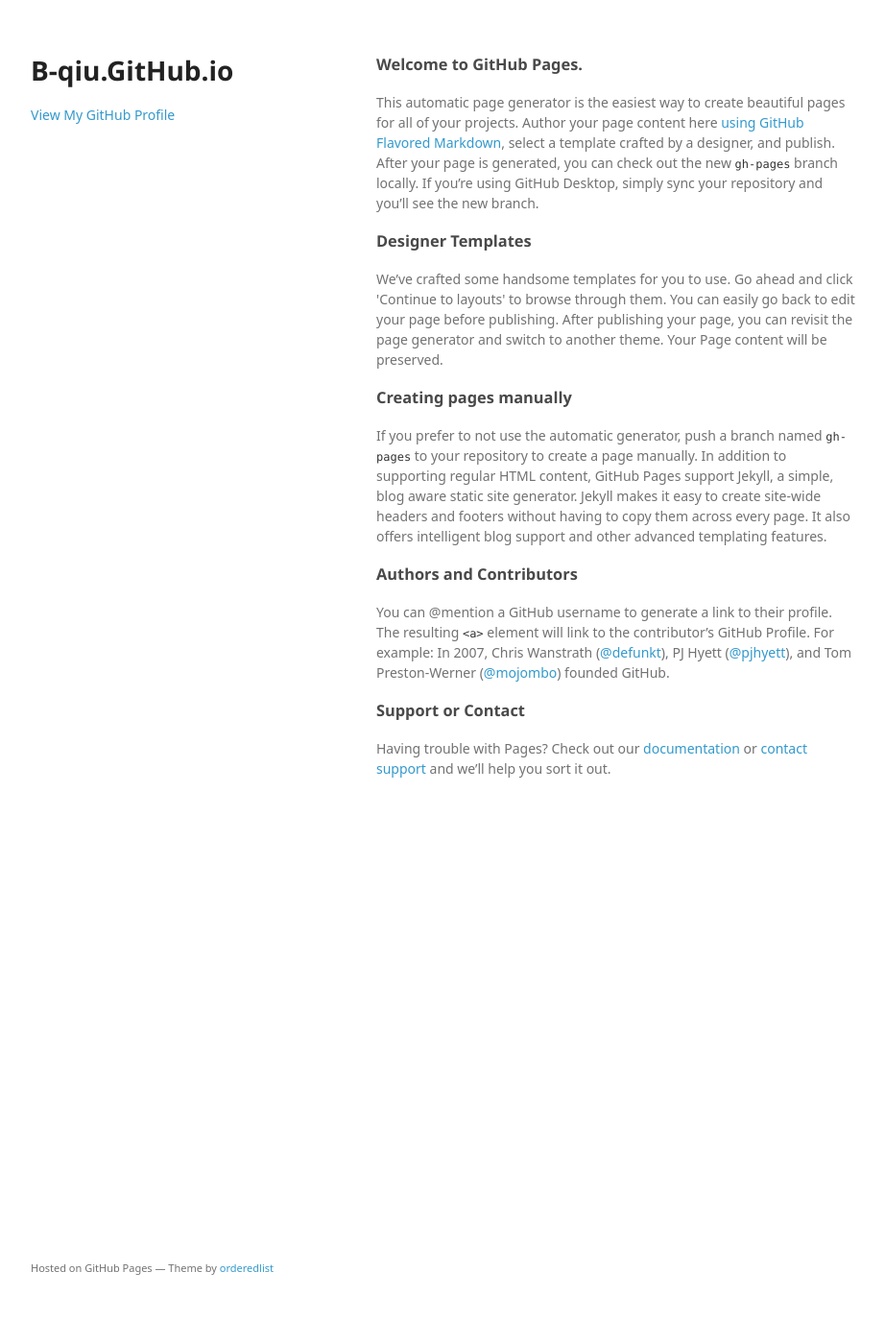
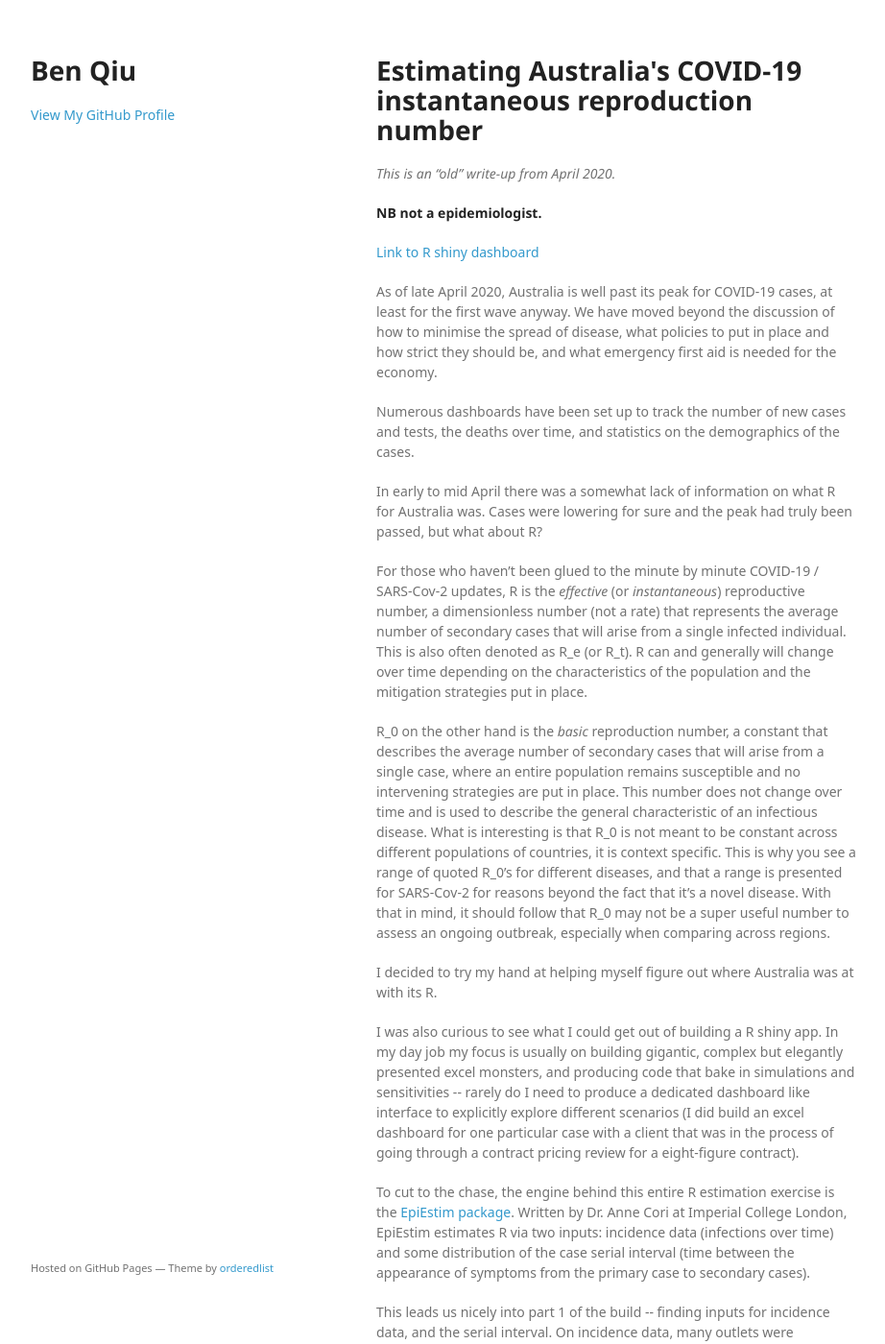
Before and after one commit to b-qiu/b-qiu.github.io, a Jekyll site: the page index.html, which Jekyll copies as it is, in a window 1280 px wide and 1400 px high. Shown: the whole window at 96% size, without its empty margins (178-1100 px from the left). Built offline with Jekyll 4.4.1, drawn with Linux system fonts in a browser that asks for light colours; some web fonts are replaced; some of the changed text lies outside the part shown.

Commit message:
Replace master branch with page content via GitHub

```diff
--- a/index.html
+++ b/index.html
@@ -3,7 +3,7 @@
   <head>
     <meta charset="utf-8">
     <meta http-equiv="X-UA-Compatible" content="chrome=1">
-    <title>B-qiu.GitHub.io by b-qiu</title>
+    <title>Ben Qiu by b-qiu</title>
 
     <link rel="stylesheet" href="stylesheets/styles.css">
     <link rel="stylesheet" href="stylesheets/github-light.css">
@@ -15,7 +15,7 @@
   <body>
     <div class="wrapper">
       <header>
-        <h1>B-qiu.GitHub.io</h1>
+        <h1>Ben Qiu</h1>
         <p></p>
 
 
@@ -23,21 +23,29 @@
 
       </header>
       <section>
-        <h3>
-<a id="welcome-to-github-pages" class="anchor" href="#welcome-to-github-pages" aria-hidden="true"><span aria-hidden="true" class="octicon octicon-link"></span></a>Welcome to GitHub Pages.</h3>
-<p>This automatic page generator is the easiest way to create beautiful pages for all of your projects. Author your page content here <a href="https://guides.github.com/features/mastering-markdown/">using GitHub Flavored Markdown</a>, select a template crafted by a designer, and publish. After your page is generated, you can check out the new <code>gh-pages</code> branch locally. If you’re using GitHub Desktop, simply sync your repository and you’ll see the new branch.</p>
-<h3>
-<a id="designer-templates" class="anchor" href="#designer-templates" aria-hidden="true"><span aria-hidden="true" class="octicon octicon-link"></span></a>Designer Templates</h3>
-<p>We’ve crafted some handsome templates for you to use. Go ahead and click 'Continue to layouts' to browse through them. You can easily go back to edit your page before publishing. After publishing your page, you can revisit the page generator and switch to another theme. Your Page content will be preserved.</p>
-<h3>
-<a id="creating-pages-manually" class="anchor" href="#creating-pages-manually" aria-hidden="true"><span aria-hidden="true" class="octicon octicon-link"></span></a>Creating pages manually</h3>
-<p>If you prefer to not use the automatic generator, push a branch named <code>gh-pages</code> to your repository to create a page manually. In addition to supporting regular HTML content, GitHub Pages support Jekyll, a simple, blog aware static site generator. Jekyll makes it easy to create site-wide headers and footers without having to copy them across every page. It also offers intelligent blog support and other advanced templating features.</p>
-<h3>
-<a id="authors-and-contributors" class="anchor" href="#authors-and-contributors" aria-hidden="true"><span aria-hidden="true" class="octicon octicon-link"></span></a>Authors and Contributors</h3>
-<p>You can @mention a GitHub username to generate a link to their profile. The resulting <code>&lt;a&gt;</code> element will link to the contributor’s GitHub Profile. For example: In 2007, Chris Wanstrath (<a class="user-mention" data-hovercard-type="user" data-hovercard-url="/users/defunkt/hovercard" data-octo-click="hovercard-link-click" data-octo-dimensions="link_type:self" href="https://github.com/defunkt">@defunkt</a>), PJ Hyett (<a class="user-mention" data-hovercard-type="user" data-hovercard-url="/users/pjhyett/hovercard" data-octo-click="hovercard-link-click" data-octo-dimensions="link_type:self" href="https://github.com/pjhyett">@pjhyett</a>), and Tom Preston-Werner (<a class="user-mention" data-hovercard-type="user" data-hovercard-url="/users/mojombo/hovercard" data-octo-click="hovercard-link-click" data-octo-dimensions="link_type:self" href="https://github.com/mojombo">@mojombo</a>) founded GitHub.</p>
-<h3>
-<a id="support-or-contact" class="anchor" href="#support-or-contact" aria-hidden="true"><span aria-hidden="true" class="octicon octicon-link"></span></a>Support or Contact</h3>
-<p>Having trouble with Pages? Check out our <a href="https://help.github.com/pages">documentation</a> or <a href="https://github.com/contact">contact support</a> and we’ll help you sort it out.</p>
+        <h1>
+<a id="estimating-australias-covid-19-instantaneous-reproduction-number" class="anchor" href="#estimating-australias-covid-19-instantaneous-reproduction-number" aria-hidden="true"><span aria-hidden="true" class="octicon octicon-link"></span></a>Estimating Australia's COVID-19 instantaneous reproduction number</h1>
+<p><em>This is an “old” write-up from April 2020.</em></p>
+<p><strong>NB not a epidemiologist.</strong></p>
+<p><a href="https://benqiu.shinyapps.io/Aus_COVID19_R/">Link to R shiny dashboard</a></p>
+<p>As of late April 2020, Australia is well past its peak for COVID-19 cases, at least for the first wave anyway. We have moved beyond the discussion of how to minimise the spread of disease, what policies to put in place and how strict they should be, and what emergency first aid is needed for the economy.</p>
+<p>Numerous dashboards have been set up to track the number of new cases and tests, the deaths over time, and statistics on the demographics of the cases.</p>
+<p>In early to mid April there was a somewhat lack of information on what R for Australia was. Cases were lowering for sure and the peak had truly been passed, but what about R?</p>
+<p>For those who haven’t been glued to the minute by minute COVID-19 / SARS-Cov-2 updates, R is the <em>effective</em> (or <em>instantaneous</em>) reproductive number, a dimensionless number (not a rate) that represents the average number of secondary cases that will arise from a single infected individual. This is also often denoted as R_e (or R_t). R can and generally will change over time depending on the characteristics of the population and the mitigation strategies put in place.</p>
+<p>R_0 on the other hand is the <em>basic</em> reproduction number, a constant that describes the average number of secondary cases that will arise from a single case, where an entire population remains susceptible and no intervening strategies are put in place. This number does not change over time and is used to describe the general characteristic of an infectious disease. What is interesting is that R_0 is not meant to be constant across different populations of countries, it is context specific. This is why you see a range of quoted R_0’s for different diseases, and that a range is presented for SARS-Cov-2 for reasons beyond the fact that it’s a novel disease. With that in mind, it should follow that R_0 may not be a super useful number to assess an ongoing outbreak, especially when comparing across regions.</p>
+<p>I decided to try my hand at helping myself figure out where Australia was at with its R.</p>
+<p>I was also curious to see what I could get out of building a R shiny app. In my day job my focus is usually on building gigantic, complex but elegantly presented excel monsters, and producing code that bake in simulations and sensitivities -- rarely do I need to produce a dedicated dashboard like interface to explicitly explore different scenarios (I did build an excel dashboard for one particular case with a client that was in the process of going through a contract pricing review for a eight-figure contract).</p>
+<p>To cut to the chase, the engine behind this entire R estimation exercise is the <a href="https://sites.google.com/site/therepiproject/r-pac/epiestim">EpiEstim package</a>. Written by Dr. Anne Cori at Imperial College London, EpiEstim estimates R via two inputs: incidence data (infections over time) and some distribution of the case serial interval (time between the appearance of symptoms from the primary case to secondary cases).</p>
+<p>This leads us nicely into part 1 of the build -- finding inputs for incidence data, and the serial interval. On incidence data, many outlets were producing cases of infection at the time, although often with visible differences among them. Three sources were chosen on no particular criteria apart from the fact that various outlets have quoted these sources on different occasions - John Hopkins University, Our world in data, and Worldometer. John Hopkins University and Our world in data have kindly provided their data in easy to access form on Github. For Worldometer I decided to web scrape in a small exercise.</p>
+<p>If the slightly different input data sets caused large changes in R estimates it would be cause for alarm, and which might initiate further research on why these inputs are different, but so far that has not been the case.</p>
+<p>For the serial interval I relied on this <a href="https://wwwnc.cdc.gov/eid/article/26/6/20-0357_article">one paper</a>. The EpiEstim package allows the serial interval to be provided to it, via a mean and a standard distribution, or it can estimate the serial interval based on raw interval information (i.e. the range of estimated symptom onset of the infector, and the range of estimated symptom onset of the infectee. Effectively this is the underlying data that lets you arrive at a mean and standard deviation of time to transmission).</p>
+<p>For part 2 of the build, I added a tab to the dashboard which allowed you to generate a wave of new cases some point in the future. This served two purposes: to observe (i) what different sized and shaped outbreaks do to outcomes of R, and (ii) what parameters in this particular curve generation function most closely matched the shape of the existing Australian outbreak.</p>
+<p>For the simulated case incidence curve I have chosen arbitrarily to use a piecewise function made up of two logistic functions. The most popular epidemiology models are generally built up from a series of <a href="https://timchurches.github.io/blog/posts/2020-03-10-modelling-the-effects-of-public-health-interventions-on-covid-19-transmission-part-1/">first order differentials</a>. Here I have simply decided on a global growth rate and decline rate, each for the two logistic functions that represent the ramping up stage and ramping down stage of cases.</p>
+<p>I broke down the simulated case curve into two parts simply because I wanted the curve to be asymmetrical: right skew is generally observed in mechanistic models and in actual case counts. The decay in the number of  newly infected cases is generally stretched out and more prolonged compared to the growth phase of newly infected cases. By tweaking the slope term in the logistic function you’re able to tighten up or spread out the shape of either curve.</p>
+<p>Once you provide the simulator with a day 1 outbreak size, the case count on day 2 is equal to the growth rate times the day 1 outbreak, hence the weirdly shaped case count curve: day 2 looks to be a precipitous drop from day 1, but then the case count grows smoothly from then on as the new cases on day three is a function of both day 1 and day 2 and so on and so forth.</p>
+<p>I won’t go through the entire code here, as other resources serve a much better starting point to building a shiny app, but there are examples of some issues I found to be interesting (sizing and stacked placement of the ggplot outputs, setting the y axis to be dynamic or fixed, figuring out how to stitch together the logistic curves etc.)</p>
+<p>This exercise was a quick and fast one (took about two afternoons) and it was an enjoyable build.</p>
+<p>Here are a few quick takeaways: Your R is highly sensitive to the number of absolute cases, the error bars are wide and kind of useless when your level of incidence is low. A small outbreak that grows from 10 to 50 in 3 days will give you a R that far exceeds 1 -- R is agnostic to relative size but sensitive to shape. This means R isn’t a great number to track at the beginning of outbreaks, it’s utility is greatest with large outbreaks that are in the decay phase.</p>
       </section>
       <footer>
         <p><small>Hosted on GitHub Pages &mdash; Theme by <a href="https://github.com/orderedlist">orderedlist</a></small></p>
```
Also changed, not shown: params.json (+1 -1 lines).
